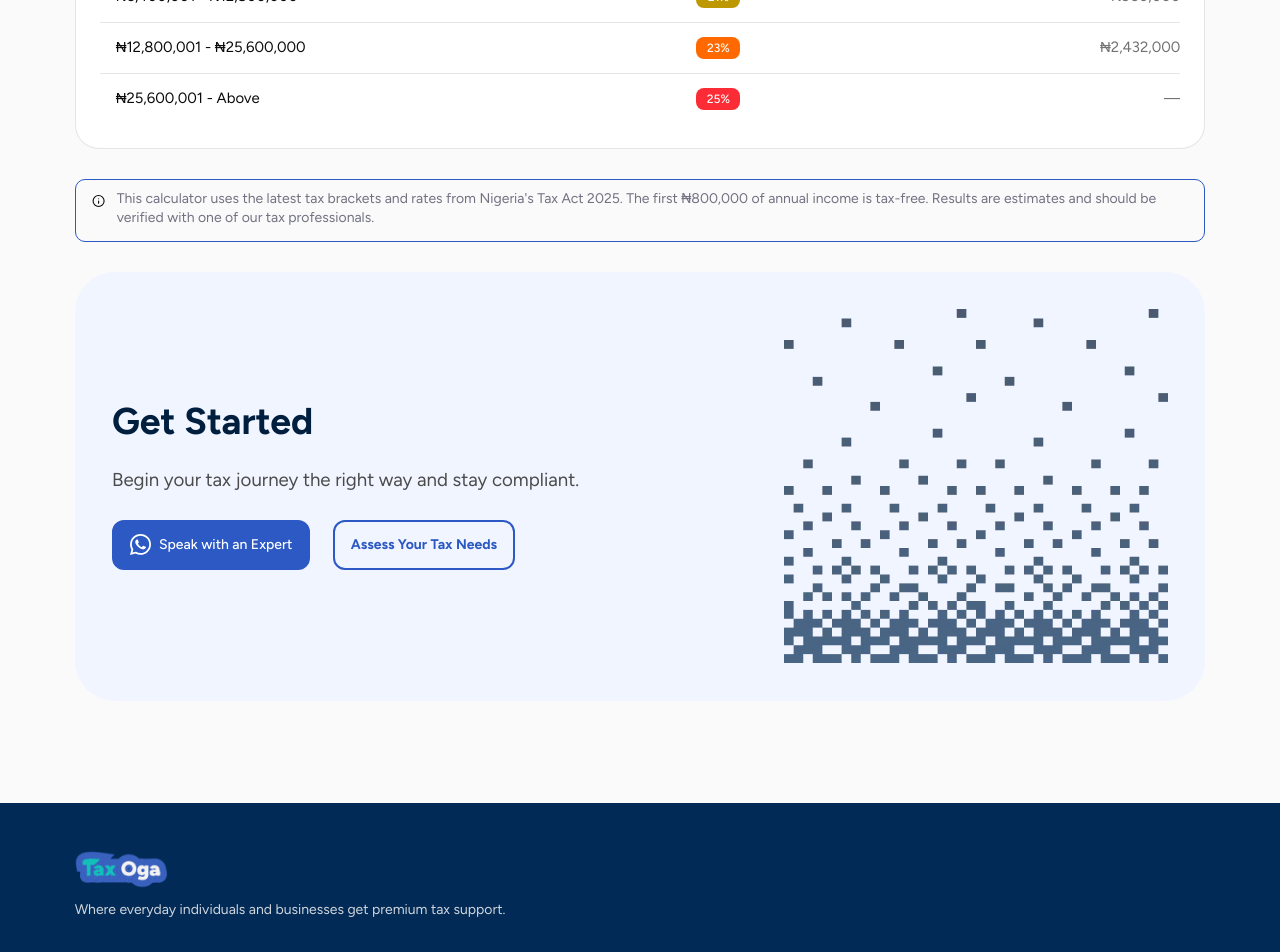
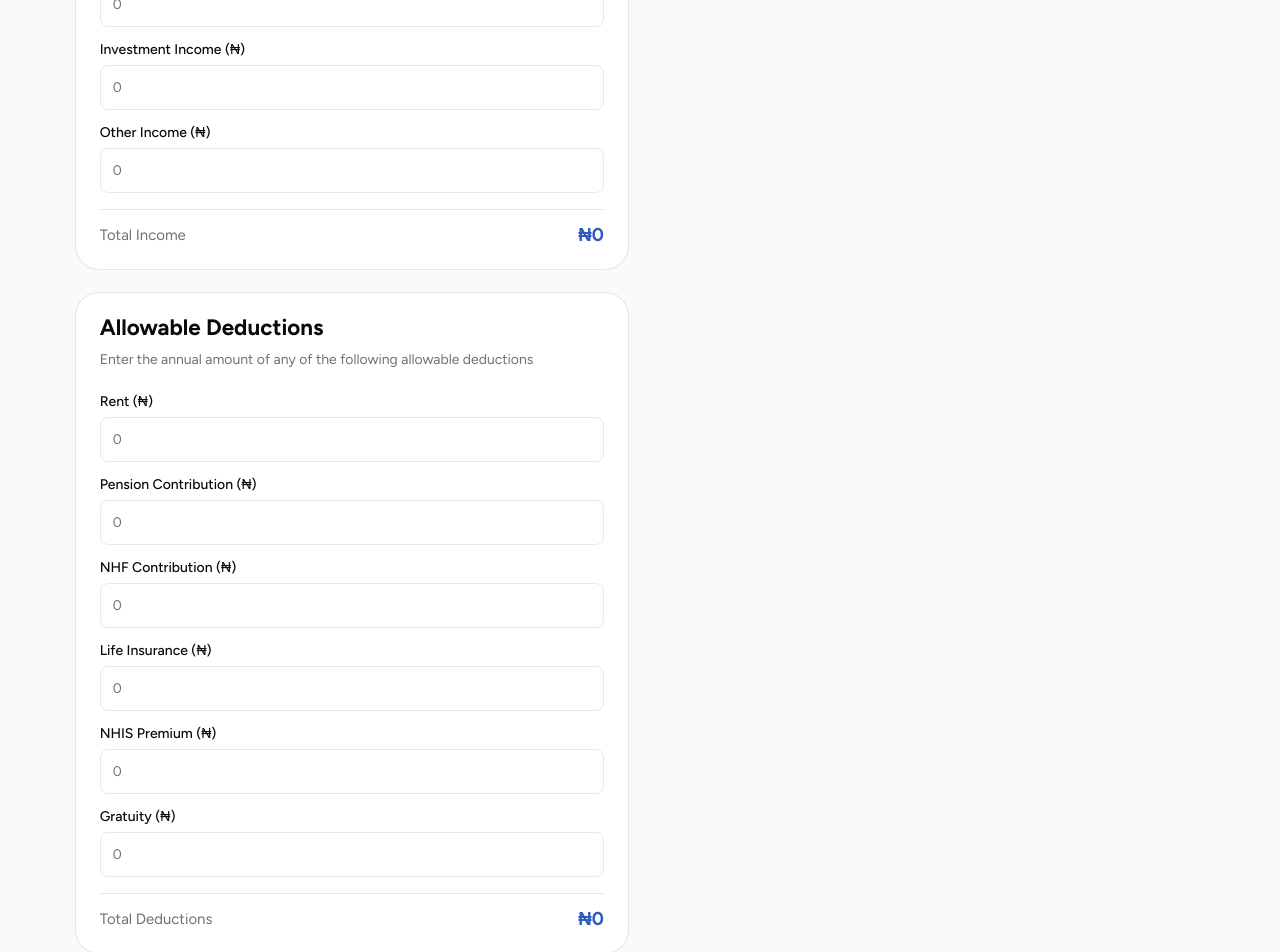
Before and after one commit to Iykekelvins/taxoga, a Next.js app: page /tax-calculator in a window 1280 px wide. Shown: the part 600-1552 px from the top of the page. Built offline with nearby package versions, Linux system fonts and the light colour scheme.

Commit message:
feat: implement personal income calculator with income sources and deductions components

```diff
--- a/_pages/tax-calculator/personal-income.tsx
+++ /dev/null
@@ -1,5 +0,0 @@
-import React from 'react';
-
-export default function PersonalIncome() {
-	return <div>PersonalIncome</div>;
-}
--- /dev/null
+++ b/_pages/tax-calculator/personal-income/deductions.tsx
@@ -0,0 +1,94 @@
+export default function Deductions({
+	deductionState,
+	setDeductionState,
+}: {
+	deductionState: DeductionState;
+	setDeductionState: (deduction: DeductionState) => void;
+}) {
+	const deductionInputs = [
+		{
+			id: 'rent',
+			label: 'Rent (₦)',
+		},
+		{
+			id: 'pensionContribution',
+			label: 'Pension Contribution (₦)',
+		},
+		{
+			id: 'nhfContribution',
+			label: 'NHF Contribution (₦)',
+		},
+		{
+			id: 'lifeInsurance',
+			label: 'Life Insurance (₦)',
+		},
+		{
+			id: 'nhisPremium',
+			label: 'NHIS Premium (₦)',
+		},
+		{
+			id: 'gratitude',
+			label: 'Gratuity (₦)',
+		},
+	];
+
+	const handleInputChange = (e: React.ChangeEvent<HTMLInputElement>): void => {
+		const { name, value } = e.target;
+		setDeductionState({
+			...deductionState,
+			[name]: value,
+		});
+	};
+
+	const totalDeductions = Object.values(deductionState).reduce<number>(
+		(sum, value) => sum + (Number(value) || 0),
+		0,
+	);
+
+	return (
+		<div
+			className='border border-border border-solid bg-white
+				rounded-[max(1.5rem,24px)] p-[max(1.5rem,24px)]
+				'>
+			<h2 className='text-near-black text-24 font-bold'>Allowable Deductions</h2>
+			<p className='text-charcoal text-14 mt-[max(0.5rem,8px)] leading-[1.7]'>
+				Enter the annual amount of any of the following allowable deductions
+			</p>
+
+			<div className='space-y-[max(1rem,16px)] mt-[max(1.5rem,24px)]'>
+				{deductionInputs.map((input) => (
+					<div key={input.id} className='space-y-[max(0.5rem,8px)] grid'>
+						<label
+							htmlFor={input.id}
+							className='text-14 text-near-black font-medium'>
+							{input.label}
+						</label>
+						<input
+							type='number'
+							min={0}
+							name={input.id}
+							id={input.id}
+							value={deductionState[input.id as keyof DeductionState]}
+							onChange={handleInputChange}
+							placeholder='0'
+							className='h-[max(2.813rem,45px)] border border-[#E9E9E9] border-solid rounded-[max(0.5rem,8px)]
+              px-[max(0.75rem,12px)] transition-all duration-300 ease-in-out focus-within:border-near-black
+              outline-0 text-near-black text-14 placeholder:text-[#717182]
+              '
+						/>
+					</div>
+				))}
+			</div>
+
+			<div
+				className='mt-[max(1rem,16px)] pt-[max(1rem,16px)] border-t border-t-border
+      border-solid flex items-center justify-between
+      '>
+				<p className='text-charcoal text-16'>Total Deductions</p>
+				<h3 className='text-20 font-bold text-royal-blue'>
+					₦{totalDeductions.toLocaleString()}
+				</h3>
+			</div>
+		</div>
+	);
+}
--- /dev/null
+++ b/_pages/tax-calculator/personal-income/income-sources.tsx
@@ -0,0 +1,90 @@
+export default function IncomeSources({
+	incomeState,
+	setIncomeState,
+}: {
+	incomeState: IncomeState;
+	setIncomeState: (income: IncomeState) => void;
+}) {
+	const incomeInputs = [
+		{
+			id: 'salaryIncome',
+			label: 'Salary/Employment Income (₦)',
+		},
+		{
+			id: 'businessIncome',
+			label: 'Business Income (₦)',
+		},
+		{
+			id: 'rentalIncome',
+			label: 'Rental Income (₦)',
+		},
+		{
+			id: 'investmentIncome',
+			label: 'Investment Income (₦)',
+		},
+		{
+			id: 'otherIncome',
+			label: 'Other Income (₦)',
+		},
+	];
+
+	const handleInputChange = (e: React.ChangeEvent<HTMLInputElement>): void => {
+		const { name, value } = e.target;
+		setIncomeState({
+			...incomeState,
+			[name]: value,
+		});
+	};
+
+	const totalIncome = Object.values(incomeState).reduce<number>(
+		(sum, value) => sum + (Number(value) || 0),
+		0,
+	);
+
+	return (
+		<div
+			className='border border-border border-solid bg-white
+				rounded-[max(1.5rem,24px)] p-[max(1.5rem,24px)]
+				'>
+			<h2 className='text-near-black text-24 font-bold'>Income Sources</h2>
+			<p className='text-charcoal text-14 mt-[max(0.5rem,8px)] leading-[1.7]'>
+				Enter your annual income from all your income sources.
+			</p>
+
+			<div className='space-y-[max(1rem,16px)] mt-[max(1.5rem,24px)]'>
+				{incomeInputs.map((input) => (
+					<div key={input.id} className='space-y-[max(0.5rem,8px)] grid'>
+						<label
+							htmlFor={input.id}
+							className='text-14 text-near-black font-medium'>
+							{input.label}
+						</label>
+						<input
+							type='number'
+							min={0}
+							name={input.id}
+							id={input.id}
+							value={incomeState[input.id as keyof IncomeState]}
+							onChange={handleInputChange}
+							placeholder='0'
+							className='h-[max(2.813rem,45px)] border border-[#E9E9E9] border-solid rounded-[max(0.5rem,8px)]
+              px-[max(0.75rem,12px)] transition-all duration-300 ease-in-out focus-within:border-near-black
+              outline-0 text-near-black text-14 placeholder:text-[#717182]
+              '
+						/>
+					</div>
+				))}
+			</div>
+
+			<div
+				className='mt-[max(1rem,16px)] pt-[max(1rem,16px)] border-t border-t-border
+      border-solid flex items-center justify-between
+      '>
+				<p className='text-charcoal text-16'>Total Income</p>
+				<h3 className='text-20 font-bold text-royal-blue'>
+					₦{totalIncome.toLocaleString()}
+				</h3>
+			</div>
+		</div>
+	);
+}
--- /dev/null
+++ b/_pages/tax-calculator/personal-income/index.tsx
@@ -0,0 +1,37 @@
+import { useState } from 'react';
+
+import Deductions from './deductions';
+import IncomeSources from './income-sources';
+
+export default function PersonalIncome() {
+	const [incomeState, setIncomeState] = useState<IncomeState>({
+		salaryIncome: '',
+		businessIncome: '',
+		rentalIncome: '',
+		investmentIncome: '',
+		otherIncome: '',
+	});
+
+	const [deductionState, setDeductionState] = useState<DeductionState>({
+		rent: '',
+		pensionContribution: '',
+		nhfContribution: '',
+		lifeInsurance: '',
+		nhisPremium: '',
+		gratitude: '',
+	});
+
+	return (
+		<div className='mt-[max(2rem,24px)] grid md:grid-cols-2 gap-[max(1.5rem,16px)]'>
+			<div className='space-y-[max(1.5rem,16px)]'>
+				<IncomeSources incomeState={incomeState} setIncomeState={setIncomeState} />
+
+				<Deductions
+					deductionState={deductionState}
+					setDeductionState={setDeductionState}
+				/>
+			</div>
+			<div></div>
+		</div>
+	);
+}
--- a/app/globals.css
+++ b/app/globals.css
@@ -26,6 +26,7 @@
 	--cool-grey: #6a7282;
 	--near-black: #0a0a0a;
 	--heading: #001f3f;
+	--border: #0000001a;
 }
 
 @theme inline {
@@ -54,6 +55,7 @@
 	--color-cool-grey: var(--cool-grey);
 	--color-near-black: var(--near-black);
 	--color-heading: var(--heading);
+	--color-border: var(--border);
 	--text-12: max(0.75rem, 12px);
 	--text-14: max(0.875rem, 14px);
 	--text-20: max(1.25rem, 16px);
@@ -123,3 +125,12 @@ button,
 .app-container {
 	@apply max-w-container mx-auto;
 }
+
+input[type='number'] {
+	appearance: textfield;
+}
+input[type='number']::-webkit-outer-spin-button,
+input[type='number']::-webkit-inner-spin-button {
+	appearance: none;
+	margin: 0;
+}
--- a/app/tax-calculator/page.tsx
+++ b/app/tax-calculator/page.tsx
@@ -1,12 +1,18 @@
+import { Metadata } from 'next';
+import { Suspense } from 'react';
+
 import TaxCalculator from '@/_pages/tax-calculator';
-import { Metadata } from 'next';
 
 export const metadata: Metadata = {
 	title: 'Tax Calculator',
 };
 
 const TaxCalculatorpage = () => {
-	return <TaxCalculator />;
+	return (
+		<Suspense>
+			<TaxCalculator />;
+		</Suspense>
+	);
 };
 
 export default TaxCalculatorpage;
```
Also changed, not shown: types.d.ts (added, +16 -0 lines).
